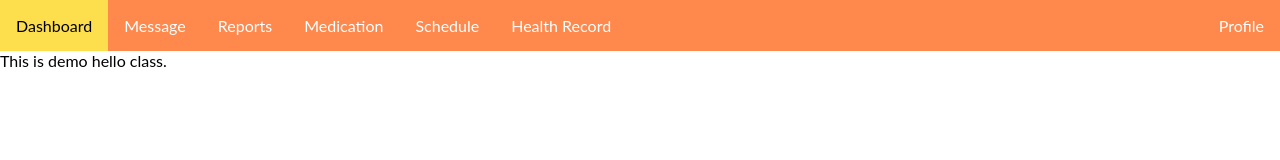
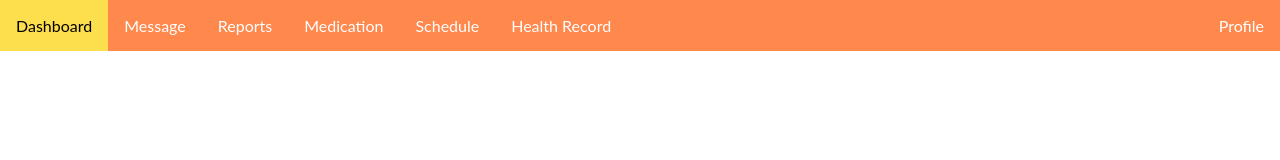
Before and after one commit to Ayushree-2147141/HMS-Patient-Module, a plain HTML site: page index.html in a window 1280 px wide. Drawn offline with Linux system fonts and the light colour scheme.

Commit message:
commit on 'Master'

```diff
--- a/index.html
+++ b/index.html
@@ -19,9 +19,5 @@
             <a href="./profile.html" class="profile-nav">Profile</a>
         </div>
     </div>
-
-    <div class="hello">
-        This is demo hello class.
-    </div>
 </body>
 </html>
```
